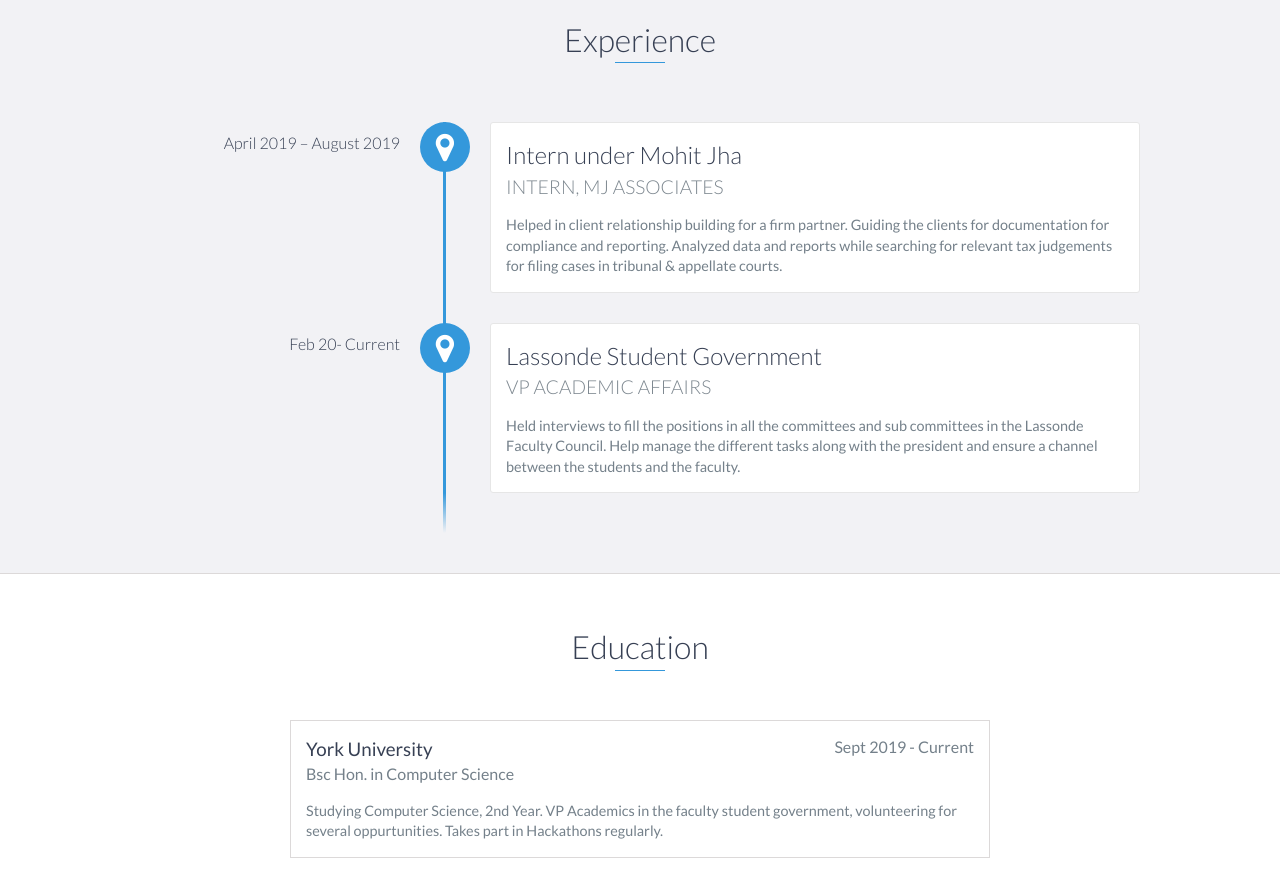
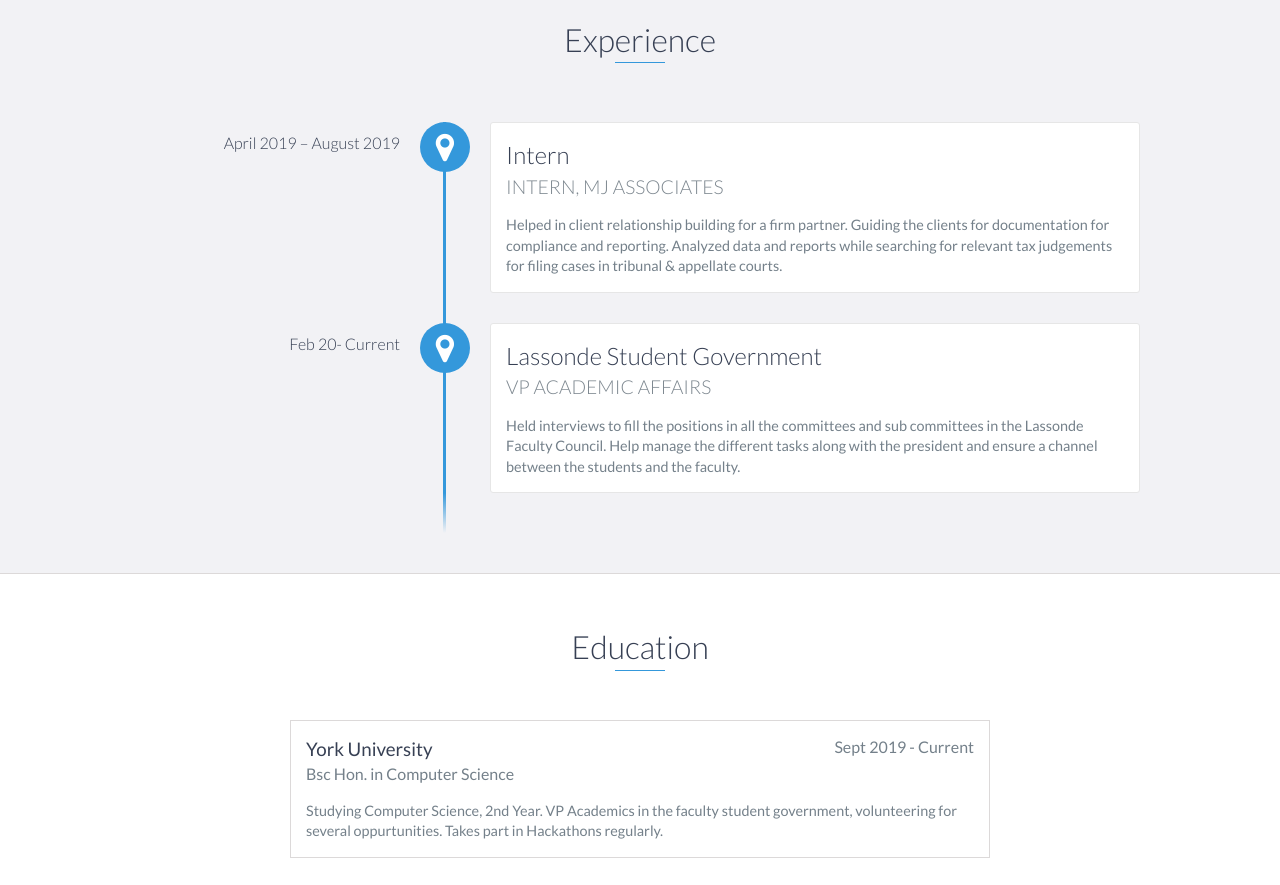
Before and after one commit to AdmiralGallade/AdmiralGallade.github.io, a website: page index.html in a window 1280 px wide. Shown: the part 1060-1945 px from the top of the page. Drawn offline with nearby package versions, Linux system fonts and the light colour scheme.

Commit message:
Update index.html

```diff
--- a/index.html
+++ b/index.html
@@ -91,7 +91,7 @@
         <h2 class="heading">Experience</h2>
         <div id="experience-timeline">
             <div data-date="April 2019 – August 2019">
-                <h3>Intern under Mohit Jha</h3>
+                <h3>Intern</h3>
                 <h4>INTERN, MJ ASSOCIATES</h4>
                 <p>
                     Helped in client relationship building for a firm partner. Guiding the clients for documentation for compliance and reporting. Analyzed data and reports while searching for relevant tax judgements for filing cases in tribunal & appellate courts.
```
